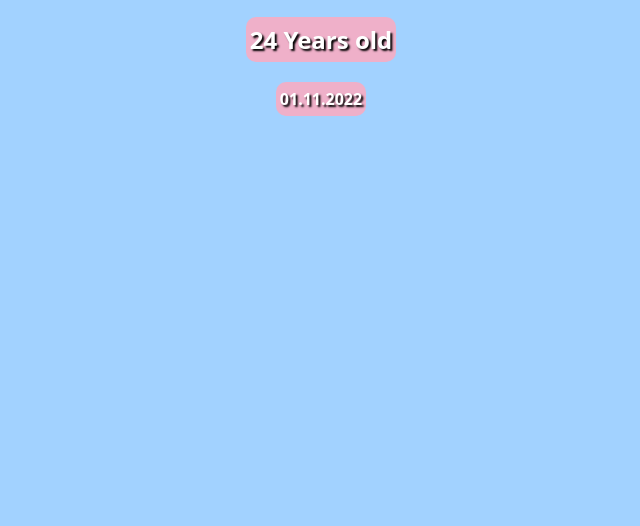
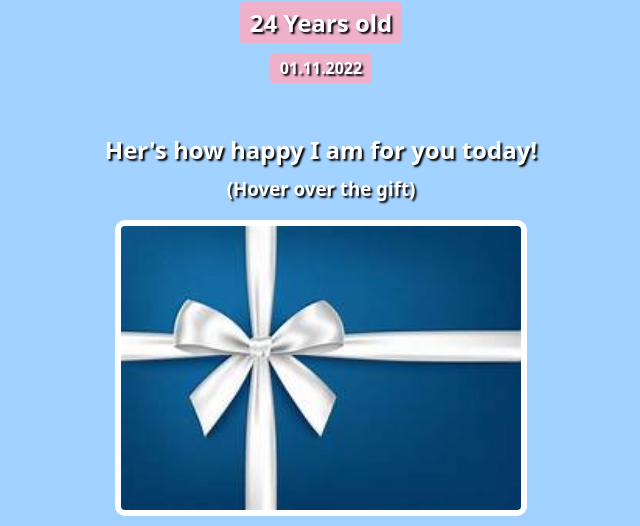
Before and after one commit to ssawalwade9/card, a plain HTML site: page index.html in a window 1280 px wide. Shown: the part 513-1039 px from the top of the page, without its empty margins (319-959 px from the left). Before the commit the page ends 800 px from the top, so only its background shows below. Drawn offline with Linux system fonts and the light colour scheme; a web font is replaced by a local one.

Commit message:
built till first gift

```diff
--- a/index.html
+++ b/index.html
@@ -17,5 +17,10 @@
             <h2 id="bday-age">24 Years old</h2>
             <h4 id="date">01.11.2022</h4>
          </div>
+         <div class="gift">
+            <h2 class="gift-title">Her's how happy I am for you today! </h2>
+            <h3 class="gift-hint">(Hover over the gift)</h3>
+            <img src="gift.jpeg" alt="the lid of the gift box" class="img2" width="400px">
+         </div>
     </body>
 </html>
--- a/style.css
+++ b/style.css
@@ -11,19 +11,34 @@ body{
     border-radius: 80%;
     border: 8px solid #efb0c9;
 }
-h2,h4{
-    background-color: #efb0c9;
-    padding: 6px 4px;
-    border-radius: 10px;
-}
 #header{
     display: flex;
     flex-direction: column;
     align-items: center;
 }
 #date{
-    margin-top:0;
+    margin: 0;
+    padding: 4px 10px;
+    border-radius: 4px;
+    background-color: #efb0c9;
 }
 #bday-age{
-    margin: 500;
+    padding: 4px 10px;
+    border-radius: 4px;
+    margin-bottom: 10px;
+    margin-top: 5px;
+    background-color: #efb0c9;
 }
+.img2{
+    border: 6px solid white;
+    border-radius: 10px;
+}
+.gift{
+     margin-top: 50px;
+}
+.gift-hint{
+    margin-top: 0;
+}
+.gift-title{
+    margin-bottom: 10px;
+}
```
Also changed, not shown: gift.jpeg (added).
